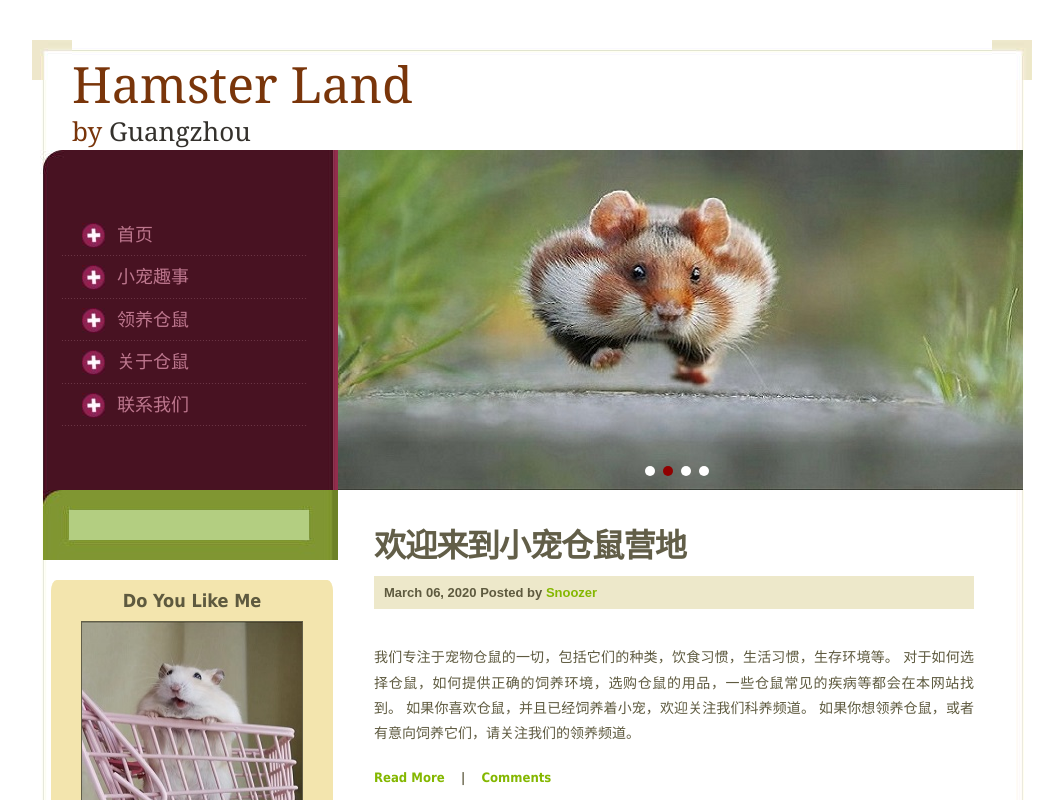
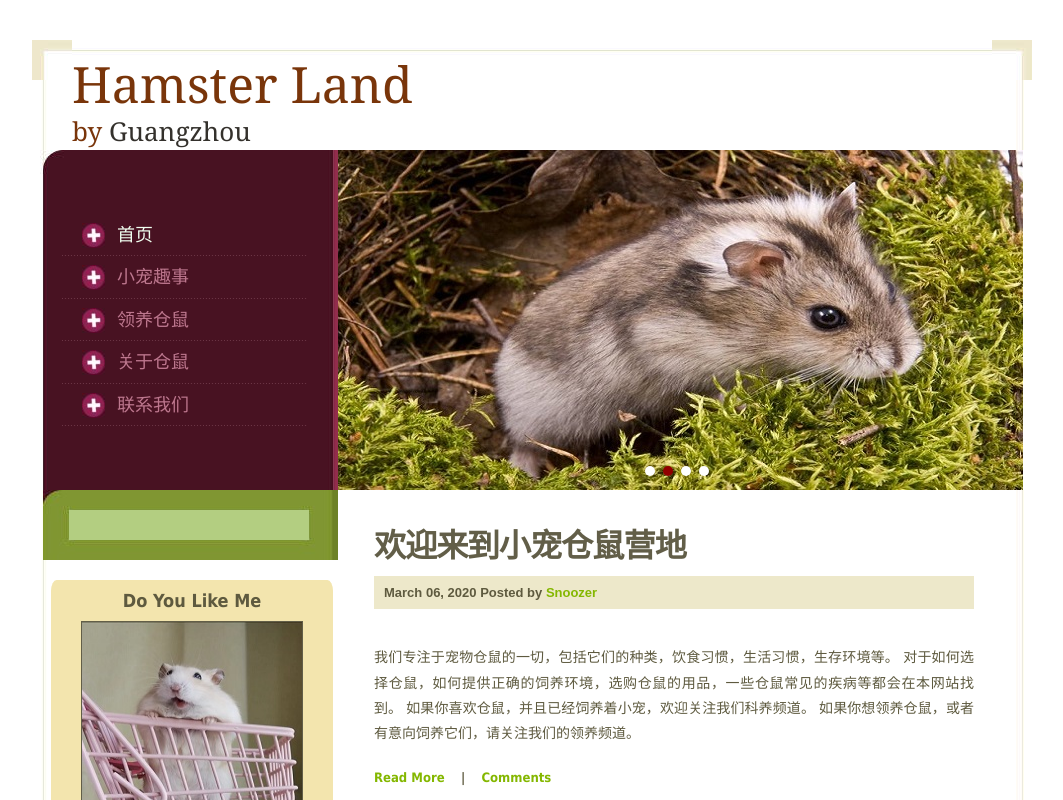
Before and after one commit to COCO-HBY/hamster-website, a Vue app: page /#/homePage in a window 1280 px wide. Shown: the top 800 px of the page, without its empty margins (108-1171 px from the left). Built offline with nearby package versions, Linux system fonts and the light colour scheme.

Commit message:
add  data

```diff
--- a/src/components/HomeBanner.vue
+++ b/src/components/HomeBanner.vue
@@ -22,7 +22,7 @@ export default {
     return {
       mark: 0,
       timer: null,
-      imgs: ["banner01.jpg", "banner02.jpg", "banner03.jpg", "banner05.jpg"],
+      imgs: ["banner05.jpg", "banner02.jpg", "banner03.jpg", "banner01.jpg"],
     };
   },
 
@@ -50,7 +50,7 @@ export default {
       if(this.timer){
         this.stop();
       }
-      this.timer = setInterval(this.autoPlay, 5000);
+      this.timer = setInterval(this.autoPlay, 3000);
     },
     stop() {
       clearInterval(this.timer);
--- a/src/router/index.js
+++ b/src/router/index.js
@@ -39,6 +39,12 @@ const routes = [
           import(/* webpackChunkName: "themes" */ "../views/Themes.vue"),
       },
       {
+        path: "/themes/content",
+        name: "ThemeContent",
+        component: () =>
+          import(/* webpackChunkName: "themes" */ "../views/ThemeContent.vue"),
+      },
+      {
         path: "/contact",
         name: "Contact",
         component: () => import(/* webpackChunkName: "contact" */ "../views/Contact.vue"),
--- a/src/views/Home.vue
+++ b/src/views/Home.vue
@@ -7,16 +7,12 @@
     <div id="container">
       <div id="nav">
         <ul>
-          <li class="current_li">
-            <router-link to="/homePage">首页</router-link>
+          <li v-for="(item, index) in navigation" :key="index" :class="{current_li: $route.path === item.path}">
+            <keep-alive><router-link :to="item.path">{{item.text}}</router-link></keep-alive>
           </li>
-          <li><router-link to="/themes">小宠趣事</router-link></li>
-          <li><router-link to="/adopt">领养仓鼠</router-link></li>
-          <li><router-link to="/about">关于仓鼠</router-link></li>
-          <li><router-link to="/contact">联系我们</router-link></li>
         </ul>
       </div>
-      <router-view/>
+      <router-view />
     </div>
     <div id="footer-content">
       <div id="hamster-sina">
@@ -59,8 +55,29 @@
 
 export default {
   name: "Home",
+  data() {
+    return {
+      navigation: [
+        { path: "/homePage", text: "首页" },
+        { path: "/themes", text: "小宠趣事" },
+        { path: "/adopt", text: "领养仓鼠" },
+        { path: "/about", text: "关于仓鼠" },
+        { path: "/contact", text: "联系我们" },
+      ],
+    };
+  },
   components: {},
-}
+  methods: {},
+  watch: {
+    $route() {
+      // 监听路由的变化
+      // console.log(this.$route.path);
+    },
+  },
+  mounted(){
+
+  }
+};
 </script>
 
 <style lang="less" scoped>
@@ -103,12 +120,12 @@ export default {
   // flex-direction: row;
 }
 #container #nav {
-	width: 306px;
-	height: 340px;
+  width: 306px;
+  height: 340px;
   margin: 0px;
   float: left;
 }
-#nav >ul {
+#nav > ul {
   height: 340px;
   padding: 0px 30px;
   margin: 0;
@@ -117,7 +134,7 @@ export default {
   justify-content: center;
   background: url(../assets/img/img02.jpg) no-repeat left top;
 }
-#nav >ul li {
+#nav > ul li {
   padding: 5px 20px;
   background: url(../assets/img/img10.jpg) repeat-x left bottom;
 }
@@ -126,6 +143,13 @@ export default {
   padding: 0px 0px 0px 35px;
   background: url(../assets/img/img13.jpg) no-repeat left 4px;
   color: #bd778e;
+}
+#nav ul li a:hover {
+  color: pink;
+}
+// 导航激活时
+#nav .current_li a {
+  color: honeydew;
 }
 
 #footer {
--- /dev/null
+++ b/src/views/ThemeContent.vue
@@ -0,0 +1,45 @@
+<template>
+  <div id="themes-content">
+    <div class="banner">
+      <img src="../assets/img/banner04.jpg" alt="" />
+    </div>
+    <div class="content">
+      <div class="themes-title">
+        ————————
+        <h4>{{ title }}</h4>
+        ————————
+      </div>
+      <p class="meta">
+        <span class="date">{{ date }}</span
+        ><span class="posted"
+          >Posted by <a href="#">{{ posted }}</a></span
+        >
+      </p>
+      <div style="clear: both;">&nbsp;</div>
+      <div class="entry">
+        <p>
+          {{ content }}
+        </p>
+      </div>
+    </div>
+  </div>
+</template>
+
+<script>
+import mixinLoading from "../mixins/mixin-loading";
+export default {
+  mixins: [mixinLoading],
+};
+</script>
+
+<style>
+#themes-content {
+  background: url(../assets/img/img04.jpg) repeat-y left top;
+
+}
+div.themes-title {
+  font-size: 26px;
+  text-align: center;
+  margin-bottom: 20px;
+}
+</style>
--- a/src/views/Themes.vue
+++ b/src/views/Themes.vue
@@ -6,76 +6,21 @@
     <div class="themes">
       <div class="themes-title">
         ————————
-        <h4>小宠趣事 <img src="../assets/img/guazi.jpg" alt="" /></h4>
+        <h4>{{title}} <img src="../assets/img/guazi.jpg" alt="" /></h4>
         ————————
       </div>
 
       <ul class="theme-list">
-        <li class="theme">
-          <h4 class="title"><a href="#">宠物仓鼠的饲养概要 </a></h4>
+        <li class="theme" v-for="item in themes" :key="item.id">
+          <h4 class="title"><a href="#">{{item.title}} </a></h4>
           <p class="meta">
-            <span class="date">April 06, 2019 </span
-            ><span class="posted">Posted by <a href="#">Saphir</a></span>
+            <span class="date">{{item.date}}</span
+            ><span class="posted">Posted by <a href="#">{{item.posted}}</a></span>
           </p>
           <div style="clear: both;">&nbsp;</div>
           <div class="entry">
             <p>
-              仓鼠为啮齿目仓鼠亚科（Cricetinae）动物的统称，全世界大约有7属20种。
-              本期读书笔记将选择其中作为家养宠物的3属5种仓鼠（以及一个杂交种）进行讲解，分别是：
-              叙利亚仓鼠（Mesocricetus
-              auratus），为仓鼠亚科中仓鼠属（Mesocricetus）动物。
-              坎贝尔仓鼠（Phodopus campbelli）
-            </p>
-            <p class="links">
-              <a href="#">Read More</a>
-            </p>
-          </div>
-        </li>
-        <li class="theme">
-          <h4 class="title"><a href="#">宠物仓鼠的饲养概要</a></h4>
-          <p class="meta">
-            <span class="date">April 06, 2019 </span
-            ><span class="posted">Posted by <a href="#">Saphir</a></span>
-          </p>
-          <div style="clear: both;">&nbsp;</div>
-          <div class="entry">
-            <p>
-              仓鼠为啮齿目仓鼠亚科（Cricetinae）动物的统称，全世界大约有7属20种。
-              本期读书笔记将选择其中作为家养宠物的3属5种仓鼠（以及一个杂交种）进行讲解，分别是：
-              叙利亚仓鼠（Mesocricetus
-              auratus），为仓鼠亚科中仓鼠属（Mesocricetus）动物。
-              坎贝尔仓鼠（Phodopus
-              campbelli），为仓鼠亚科毛足鼠属（Phodopus）动物。
-              加卡利亚仓鼠（Phodopus
-              sungorus），为仓鼠亚科毛足鼠属（Phodopus）动物。
-              罗布罗夫仓鼠（Phodopus
-              roborovskii），为仓鼠亚科毛足鼠属（Phodopus）动物。
-              中国仓鼠（Cricetulus
-              griseus），为仓鼠亚科仓鼠属（Cricetulus）动物。
-              所有宠物仓鼠均为曙暮性动物，其中叙利亚和中国仓鼠为严格的独居动物，
-              而其他可作为宠物的纯种仓鼠均有不同程度的群居属性。在实际饲养过程中，
-              同一物种既可以单独饲养也可以成群饲养。如果考虑成群饲养同种鼠，
-              那么饲主应当了解每只仓鼠的性格并在饲养方式上及时作出适当的调整。
-              对于杂交的侏儒仓鼠（Phodopus sungorus ×
-              campbelli）则不建议成群饲养。
-            </p>
-            <p class="links">
-              <a href="#">Read More</a>
-            </p>
-          </div>
-        </li>
-        <li class="theme">
-          <h4 class="title"><a href="#">宠物仓鼠的饲养概要 </a></h4>
-          <p class="meta">
-            <span class="date">April 06, 2019 </span
-            ><span class="posted">Posted by <a href="#">Saphir</a></span>
-          </p>
-          <div style="clear: both;">&nbsp;</div>
-          <div class="entry">
-            <p>
-              仓鼠为啮齿目仓鼠亚科（Cricetinae）动物的统称，全世界大约有7属20种。
-              本期读书笔记将选择其中作为家养宠物的3属5种仓鼠（以及一个杂交种）进行讲解，分别是：
-              叙利亚仓鼠（Mesocricetus auratus）
+              {{item.content}}
             </p>
             <p class="links">
               <a href="#">Read More</a>
@@ -85,8 +30,8 @@
       </ul>
       <ul class="pagination">
         <li><a href="#">«</a></li>
-        <li><a href="#">1</a></li>
-        <li><a class="active" href="#">2</a></li>
+        <li><a href="#" :class="{active: index}" >1</a></li>
+        <li><a href="#">2</a></li>
         <li><a href="#">3</a></li>
         <li><a href="#">4</a></li>
         <li><a href="#">5</a></li>
@@ -102,11 +47,47 @@ import mixinLoading from '../mixins/mixin-loading'
 export default {
   data(){
     return{
-      // timer:''
+      // timer:'',
+      title: '小宠趣事',
+      themes:[
+        {
+          id: 'th-1',
+          title: '宠物仓鼠的饲养概要',
+          date: 'April 06, 2019',
+          posted: 'Saphir',
+          content: '仓鼠为啮齿目仓鼠亚科（Cricetinae）动物的统称，全世界大约有7属20种。'+
+          '本期读书笔记将选择其中作为家养宠物的3属5种仓鼠（以及一个杂交种）进行讲解，'+
+          '分别是：叙利亚仓鼠（Mesocricetusauratus），为仓鼠亚科中仓鼠属（Mesocricetus）动物。坎贝尔仓鼠（Phodopus campbelli）'
+        },
+        {
+          id: 'th-2',
+          title: '宠物仓鼠的饲养概要',
+          date: 'April 06, 2019',
+          posted: 'Saphir',
+          content: '仓鼠为啮齿目仓鼠亚科（Cricetinae）动物的统称，全世界大约有7属20种。'+
+              '本期读书笔记将选择其中作为家养宠物的3属5种仓鼠（以及一个杂交种）进行讲解，分别是：'+
+              '叙利亚仓鼠（Mesocricetusauratus），为仓鼠亚科中仓鼠属（Mesocricetus）动物。坎贝尔仓鼠（Phodopuscampbelli），为仓鼠亚科毛足鼠属（Phodopus）动物。'+
+              '加卡利亚仓鼠（Phodopussungorus），为仓鼠亚科毛足鼠属（Phodopus）动物。罗布罗夫仓鼠（Phodopusroborovskii），为仓鼠亚科毛足鼠属（Phodopus）动物。'+
+              '中国仓鼠（Cricetulusgriseus），为仓鼠亚科仓鼠属（Cricetulus）动物。 所有宠物仓鼠均为曙暮性动物，其中叙利亚和中国仓鼠为严格的独居动物，'+
+              '而其他可作为宠物的纯种仓鼠均有不同程度的群居属性。在实际饲养过程中，同一物种既可以单独饲养也可以成群饲养。如果考虑成群饲养同种鼠，那么饲主应当了解每只仓鼠的性格并在饲养方式上及时作出适当的调整。'+
+              '对于杂交的侏儒仓鼠（Phodopus sungorus campbelli）则不建议成群饲养。'
+        },
+        {
+          id: 'th-3',
+          title: '宠物仓鼠的饲养概要',
+          date: 'April 06, 2019',
+          posted: 'Saphir',
+          content: '仓鼠为啮齿目仓鼠亚科（Cricetinae）动物的统称，全世界大约有7属20种。'+
+          '本期读书笔记将选择其中作为家养宠物的3属5种仓鼠（以及一个杂交种）进行讲解，'+
+          '分别是：叙利亚仓鼠（Mesocricetusauratus），为仓鼠亚科中仓鼠属（Mesocricetus）动物。坎贝尔仓鼠（Phodopus campbelli）'
+        },
+      ],
+      index: null
     }
   },
   mixins:[mixinLoading],
   mounted() {
+    this.index = true
   },
 };
 </script>
```
Also changed, not shown: src/views/About.vue (+66 -126 lines), src/views/HomePage.vue (+27 -7 lines).
